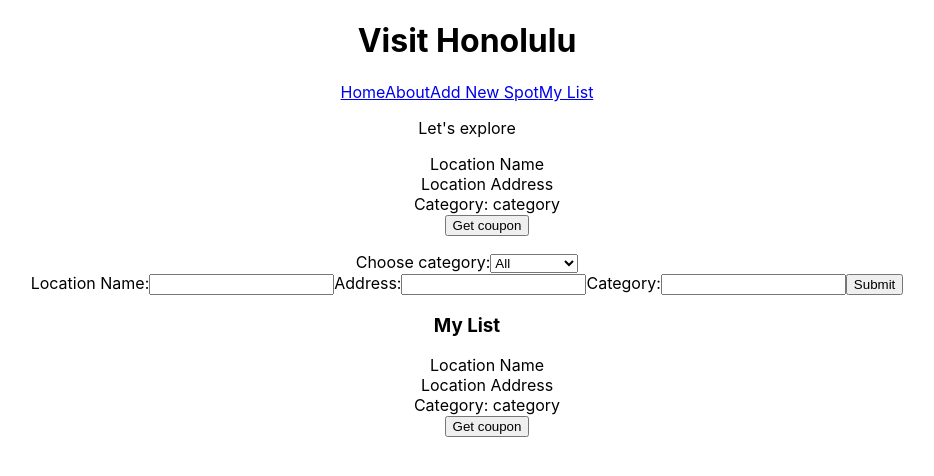
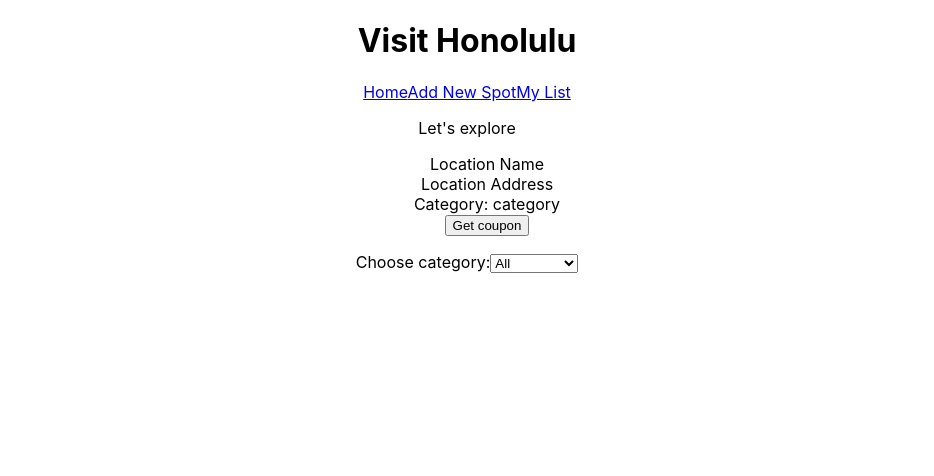
Before and after one commit to Pokasana/phase-2-project, a React (Create React App) app: page / in a window 1280 px wide. Shown: the top 476 px of the page, without its empty margins (173-1107 px from the left). Built offline with nearby package versions, Linux system fonts and the light colour scheme.

Commit message:
add Switch and Route in App.js to make the navigation bar work

```diff
--- a/src/App.js
+++ b/src/App.js
@@ -1,4 +1,5 @@
 import React from 'react';
+import { Switch, Route } from 'react-router-dom';
 import Header from './Header';
 import ListContainer from './ListContainer';
 import AddNewLocation from './AddNewLocation';
@@ -9,9 +10,17 @@ function App() {
   return (
     <div className="App">
       <Header />
-      <ListContainer />
-      <AddNewLocation />
-      <MyList />
+      <Switch>
+        <Route exact path="/">
+          <ListContainer />
+        </Route>
+        <Route path="/add">
+          <AddNewLocation />
+        </Route>
+        <Route path="/mylist">
+          <MyList />
+        </Route>
+      </Switch>
     </div>
   );
 }
--- a/src/NavBar.js
+++ b/src/NavBar.js
@@ -5,7 +5,6 @@ function NavBar() {
     return (
       <nav className="navBar">
         <NavLink to="/">Home</NavLink>
-        <NavLink to="/about">About</NavLink>
         <NavLink to="/add">Add New Spot</NavLink>
         <NavLink to="/mylist">My List</NavLink>
       </nav>
```
